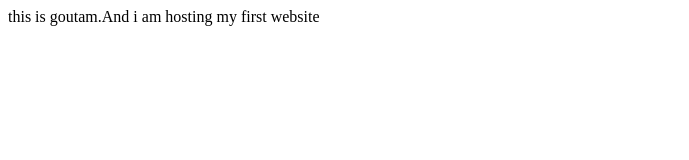
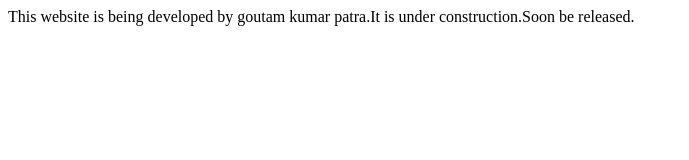
Before and after one commit to ragoutam/-goutam-kumar.com, a plain HTML site: page index.html in a window 1280 px wide. Shown: the whole page, without its empty margins (0-689 px from the left). Drawn offline with Linux system fonts and the light colour scheme.

Commit message:
content change

```diff
--- a/index.html
+++ b/index.html
@@ -7,7 +7,8 @@
     <title>Goutam kumar patra</title>
 </head>
 <body>
-    this is goutam.And i am hosting my first website
+   This website is being developed by goutam kumar patra.It is under construction.Soon be released.
+
 
 </body>
 </html>
```
